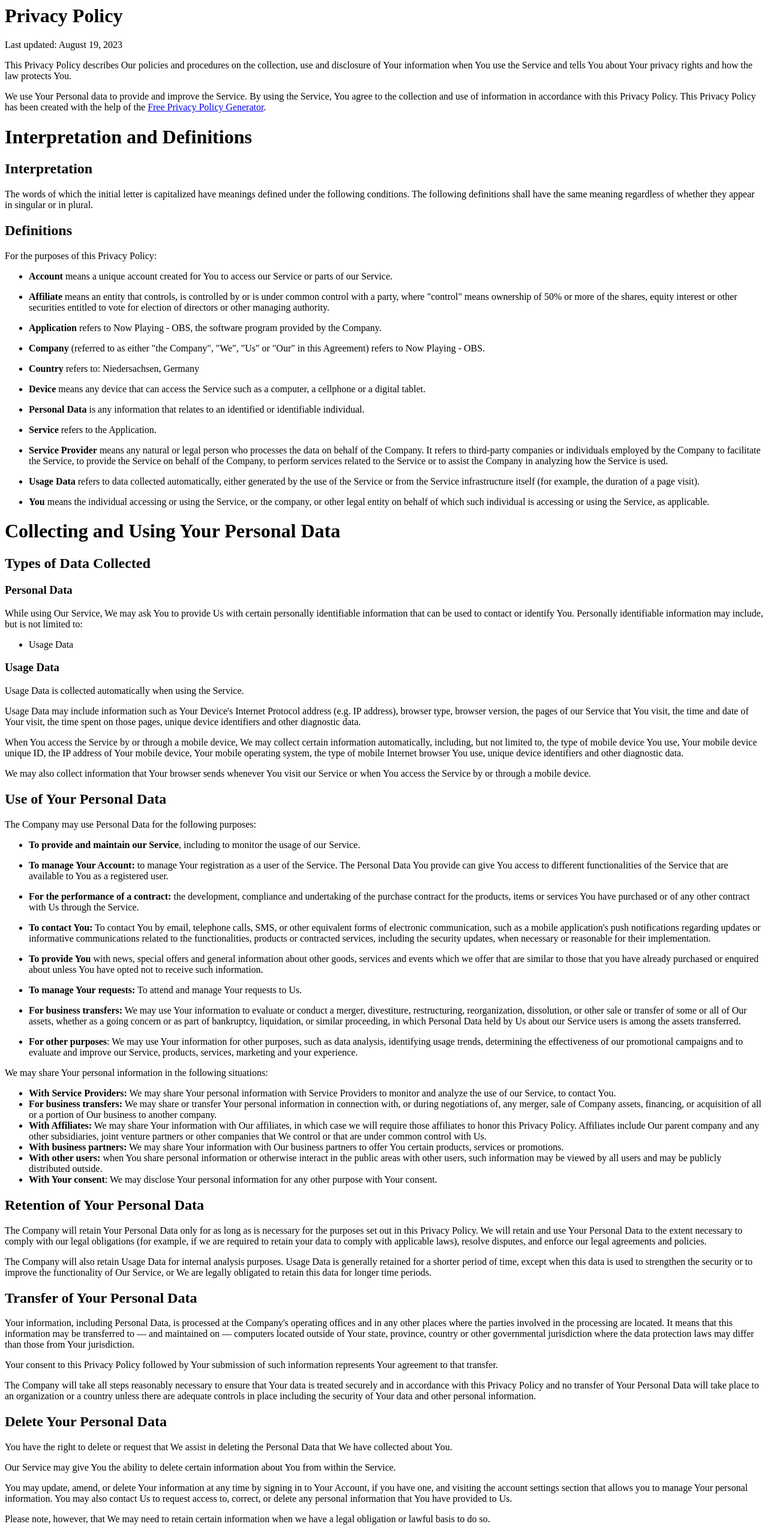
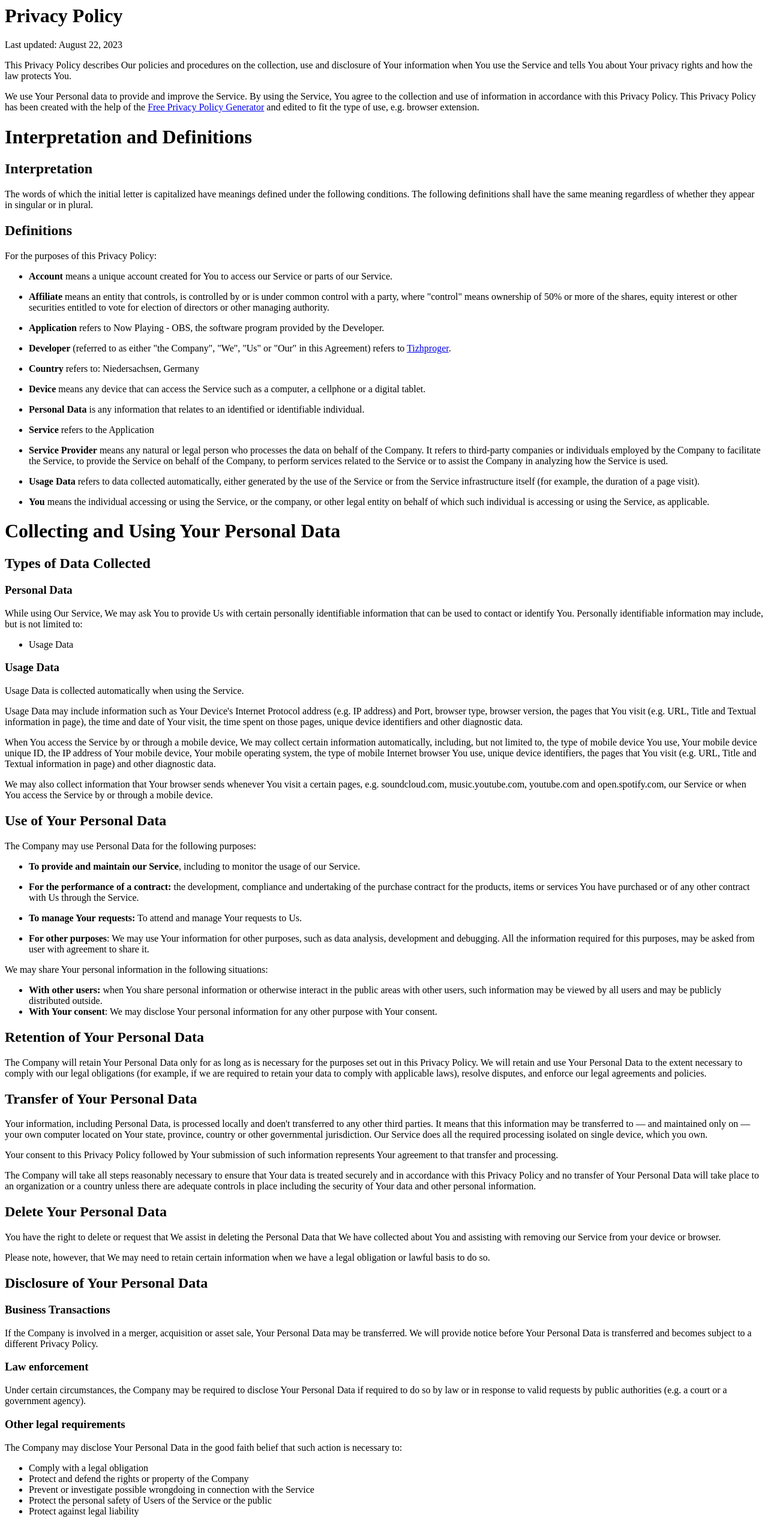
Before and after one commit to tizhproger/privacy_policy, a plain HTML site: page index.html in a window 1280 px wide. Shown: the top 2546 px of the page at 60% size. Drawn offline with Linux system fonts and the light colour scheme.

Commit message:
Updated Privacy Policy terms

```diff
--- a/index.html
+++ b/index.html
@@ -1,7 +1,7 @@
 <h1>Privacy Policy</h1>
-<p>Last updated: August 19, 2023</p>
+<p>Last updated: August 22, 2023</p>
 <p>This Privacy Policy describes Our policies and procedures on the collection, use and disclosure of Your information when You use the Service and tells You about Your privacy rights and how the law protects You.</p>
-<p>We use Your Personal data to provide and improve the Service. By using the Service, You agree to the collection and use of information in accordance with this Privacy Policy. This Privacy Policy has been created with the help of the <a href="https://www.freeprivacypolicy.com/free-privacy-policy-generator/" target="_blank">Free Privacy Policy Generator</a>.</p>
+<p>We use Your Personal data to provide and improve the Service. By using the Service, You agree to the collection and use of information in accordance with this Privacy Policy. This Privacy Policy has been created with the help of the <a href="https://www.freeprivacypolicy.com/free-privacy-policy-generator/" target="_blank">Free Privacy Policy Generator</a> and edited to fit the type of use, e.g. browser extension.</p>
 <h1>Interpretation and Definitions</h1>
 <h2>Interpretation</h2>
 <p>The words of which the initial letter is capitalized have meanings defined under the following conditions. The following definitions shall have the same meaning regardless of whether they appear in singular or in plural.</p>
@@ -15,10 +15,10 @@
 <p><strong>Affiliate</strong> means an entity that controls, is controlled by or is under common control with a party, where &quot;control&quot; means ownership of 50% or more of the shares, equity interest or other securities entitled to vote for election of directors or other managing authority.</p>
 </li>
 <li>
-<p><strong>Application</strong> refers to Now Playing - OBS, the software program provided by the Company.</p>
+<p><strong>Application</strong> refers to Now Playing - OBS, the software program provided by the Developer. </p>
 </li>
 <li>
-<p><strong>Company</strong> (referred to as either &quot;the Company&quot;, &quot;We&quot;, &quot;Us&quot; or &quot;Our&quot; in this Agreement) refers to Now Playing - OBS.</p>
+<p><strong>Developer</strong> (referred to as either &quot;the Company&quot;, &quot;We&quot;, &quot;Us&quot; or &quot;Our&quot; in this Agreement) refers to <a href="https://github.com/tizhproger", target="_blank">Tizhproger</a>.</p>
 </li>
 <li>
 <p><strong>Country</strong> refers to: Niedersachsen, Germany</p>
@@ -30,7 +30,7 @@
 <p><strong>Personal Data</strong> is any information that relates to an identified or identifiable individual.</p>
 </li>
 <li>
-<p><strong>Service</strong> refers to the Application.</p>
+<p><strong>Service</strong> refers to the Application</p>
 </li>
 <li>
 <p><strong>Service Provider</strong> means any natural or legal person who processes the data on behalf of the Company. It refers to third-party companies or individuals employed by the Company to facilitate the Service, to provide the Service on behalf of the Company, to perform services related to the Service or to assist the Company in analyzing how the Service is used.</p>
@@ -51,9 +51,9 @@
 </ul>
 <h3>Usage Data</h3>
 <p>Usage Data is collected automatically when using the Service.</p>
-<p>Usage Data may include information such as Your Device's Internet Protocol address (e.g. IP address), browser type, browser version, the pages of our Service that You visit, the time and date of Your visit, the time spent on those pages, unique device identifiers and other diagnostic data.</p>
-<p>When You access the Service by or through a mobile device, We may collect certain information automatically, including, but not limited to, the type of mobile device You use, Your mobile device unique ID, the IP address of Your mobile device, Your mobile operating system, the type of mobile Internet browser You use, unique device identifiers and other diagnostic data.</p>
-<p>We may also collect information that Your browser sends whenever You visit our Service or when You access the Service by or through a mobile device.</p>
+<p>Usage Data may include information such as Your Device's Internet Protocol address (e.g. IP address) and Port, browser type, browser version, the pages that You visit (e.g. URL, Title and Textual information in page), the time and date of Your visit, the time spent on those pages, unique device identifiers and other diagnostic data.</p>
+<p>When You access the Service by or through a mobile device, We may collect certain information automatically, including, but not limited to, the type of mobile device You use, Your mobile device unique ID, the IP address of Your mobile device, Your mobile operating system, the type of mobile Internet browser You use, unique device identifiers, the pages that You visit (e.g. URL, Title and Textual information in page) and other diagnostic data.</p>
+<p>We may also collect information that Your browser sends whenever You visit a certain pages, e.g. soundcloud.com, music.youtube.com, youtube.com and open.spotify.com, our Service or when You access the Service by or through a mobile device.</p>
 <h2>Use of Your Personal Data</h2>
 <p>The Company may use Personal Data for the following purposes:</p>
 <ul>
@@ -61,47 +61,28 @@
 <p><strong>To provide and maintain our Service</strong>, including to monitor the usage of our Service.</p>
 </li>
 <li>
-<p><strong>To manage Your Account:</strong> to manage Your registration as a user of the Service. The Personal Data You provide can give You access to different functionalities of the Service that are available to You as a registered user.</p>
-</li>
-<li>
 <p><strong>For the performance of a contract:</strong> the development, compliance and undertaking of the purchase contract for the products, items or services You have purchased or of any other contract with Us through the Service.</p>
-</li>
-<li>
-<p><strong>To contact You:</strong> To contact You by email, telephone calls, SMS, or other equivalent forms of electronic communication, such as a mobile application's push notifications regarding updates or informative communications related to the functionalities, products or contracted services, including the security updates, when necessary or reasonable for their implementation.</p>
-</li>
-<li>
-<p><strong>To provide You</strong> with news, special offers and general information about other goods, services and events which we offer that are similar to those that you have already purchased or enquired about unless You have opted not to receive such information.</p>
 </li>
 <li>
 <p><strong>To manage Your requests:</strong> To attend and manage Your requests to Us.</p>
 </li>
 <li>
-<p><strong>For business transfers:</strong> We may use Your information to evaluate or conduct a merger, divestiture, restructuring, reorganization, dissolution, or other sale or transfer of some or all of Our assets, whether as a going concern or as part of bankruptcy, liquidation, or similar proceeding, in which Personal Data held by Us about our Service users is among the assets transferred.</p>
-</li>
-<li>
-<p><strong>For other purposes</strong>: We may use Your information for other purposes, such as data analysis, identifying usage trends, determining the effectiveness of our promotional campaigns and to evaluate and improve our Service, products, services, marketing and your experience.</p>
+<p><strong>For other purposes</strong>: We may use Your information for other purposes, such as data analysis, development and debugging. All the information required for this purposes, may be asked from user with agreement to share it.</p>
 </li>
 </ul>
 <p>We may share Your personal information in the following situations:</p>
 <ul>
-<li><strong>With Service Providers:</strong> We may share Your personal information with Service Providers to monitor and analyze the use of our Service, to contact You.</li>
-<li><strong>For business transfers:</strong> We may share or transfer Your personal information in connection with, or during negotiations of, any merger, sale of Company assets, financing, or acquisition of all or a portion of Our business to another company.</li>
-<li><strong>With Affiliates:</strong> We may share Your information with Our affiliates, in which case we will require those affiliates to honor this Privacy Policy. Affiliates include Our parent company and any other subsidiaries, joint venture partners or other companies that We control or that are under common control with Us.</li>
-<li><strong>With business partners:</strong> We may share Your information with Our business partners to offer You certain products, services or promotions.</li>
 <li><strong>With other users:</strong> when You share personal information or otherwise interact in the public areas with other users, such information may be viewed by all users and may be publicly distributed outside.</li>
 <li><strong>With Your consent</strong>: We may disclose Your personal information for any other purpose with Your consent.</li>
 </ul>
 <h2>Retention of Your Personal Data</h2>
 <p>The Company will retain Your Personal Data only for as long as is necessary for the purposes set out in this Privacy Policy. We will retain and use Your Personal Data to the extent necessary to comply with our legal obligations (for example, if we are required to retain your data to comply with applicable laws), resolve disputes, and enforce our legal agreements and policies.</p>
-<p>The Company will also retain Usage Data for internal analysis purposes. Usage Data is generally retained for a shorter period of time, except when this data is used to strengthen the security or to improve the functionality of Our Service, or We are legally obligated to retain this data for longer time periods.</p>
 <h2>Transfer of Your Personal Data</h2>
-<p>Your information, including Personal Data, is processed at the Company's operating offices and in any other places where the parties involved in the processing are located. It means that this information may be transferred to — and maintained on — computers located outside of Your state, province, country or other governmental jurisdiction where the data protection laws may differ than those from Your jurisdiction.</p>
-<p>Your consent to this Privacy Policy followed by Your submission of such information represents Your agreement to that transfer.</p>
+<p>Your information, including Personal Data, is processed locally and doen't transferred to any other third parties. It means that this information may be transferred to — and maintained only on — your own computer located on Your state, province, country or other governmental jurisdiction. Our Service does all the required processing isolated on single device, which you own.</p>
+<p>Your consent to this Privacy Policy followed by Your submission of such information represents Your agreement to that transfer and processing.</p>
 <p>The Company will take all steps reasonably necessary to ensure that Your data is treated securely and in accordance with this Privacy Policy and no transfer of Your Personal Data will take place to an organization or a country unless there are adequate controls in place including the security of Your data and other personal information.</p>
 <h2>Delete Your Personal Data</h2>
-<p>You have the right to delete or request that We assist in deleting the Personal Data that We have collected about You.</p>
-<p>Our Service may give You the ability to delete certain information about You from within the Service.</p>
-<p>You may update, amend, or delete Your information at any time by signing in to Your Account, if you have one, and visiting the account settings section that allows you to manage Your personal information. You may also contact Us to request access to, correct, or delete any personal information that You have provided to Us.</p>
+<p>You have the right to delete or request that We assist in deleting the Personal Data that We have collected about You and assisting with removing our Service from your device or browser.</p>
 <p>Please note, however, that We may need to retain certain information when we have a legal obligation or lawful basis to do so.</p>
 <h2>Disclosure of Your Personal Data</h2>
 <h3>Business Transactions</h3>
@@ -118,19 +99,19 @@
 <li>Protect against legal liability</li>
 </ul>
 <h2>Security of Your Personal Data</h2>
-<p>The security of Your Personal Data is important to Us, but remember that no method of transmission over the Internet, or method of electronic storage is 100% secure. While We strive to use commercially acceptable means to protect Your Personal Data, We cannot guarantee its absolute security.</p>
+<p>The security of Your Personal Data is important to Us, but remember that no method of transmission over the Internet, or method of electronic storage is 100% secure. While We strive to use acceptable means to protect Your Personal Data, We cannot guarantee its absolute security.</p>
 <h1>Children's Privacy</h1>
-<p>Our Service does not address anyone under the age of 13. We do not knowingly collect personally identifiable information from anyone under the age of 13. If You are a parent or guardian and You are aware that Your child has provided Us with Personal Data, please contact Us. If We become aware that We have collected Personal Data from anyone under the age of 13 without verification of parental consent, We take steps to remove that information from Our servers.</p>
+<p>Our Service does not address anyone under the age of 13. We do not knowingly collect personally identifiable information from anyone under the age of 13. If You are a parent or guardian and You are aware that Your child has provided Us with Personal Data via e-mail or in another way, please contact Us. If We become aware that We have collected Personal Data from anyone under the age of 13 without verification of parental consent, We take steps to remove that information from Our sources.</p>
 <p>If We need to rely on consent as a legal basis for processing Your information and Your country requires consent from a parent, We may require Your parent's consent before We collect and use that information.</p>
 <h1>Links to Other Websites</h1>
-<p>Our Service may contain links to other websites that are not operated by Us. If You click on a third party link, You will be directed to that third party's site. We strongly advise You to review the Privacy Policy of every site You visit.</p>
+<p>Our Service may contain links to other websites that are not operated by Us. You click on a third party link, You will be directed to that third party's site. We strongly advise You to review the Privacy Policy of every site You visit.</p>
 <p>We have no control over and assume no responsibility for the content, privacy policies or practices of any third party sites or services.</p>
 <h1>Changes to this Privacy Policy</h1>
-<p>We may update Our Privacy Policy from time to time. We will notify You of any changes by posting the new Privacy Policy on this page.</p>
-<p>We will let You know via email and/or a prominent notice on Our Service, prior to the change becoming effective and update the &quot;Last updated&quot; date at the top of this Privacy Policy.</p>
+<p>We may update Our Privacy Policy from time to time. We will notify You of any changes by posting the new Privacy Policy on this page and updated the &quot;Last updated&quot; date at the top of this Privacy Policy.</p>
 <p>You are advised to review this Privacy Policy periodically for any changes. Changes to this Privacy Policy are effective when they are posted on this page.</p>
 <h1>Contact Us</h1>
 <p>If you have any questions about this Privacy Policy, You can contact us:</p>
 <ul>
-<li>By email: <a href="/cdn-cgi/l/email-protection" class="__cf_email__" data-cfemail="1a7b747e687f6f697f622b232e5a7d777b737634797577">[email&#160;protected]</a></li>
-</ul><script data-cfasync="false" src="/cdn-cgi/scripts/5c5dd728/cloudflare-static/email-decode.min.js"></script>
+<li>By email:<a href = "mailto:andreusex194@gmail.com?subject = Now Playing - OBS">Send email</a></li>
+<li>By Telegram:<a href = "https://t.me/Zeus428">Write message</a></li>
+</ul>
```
